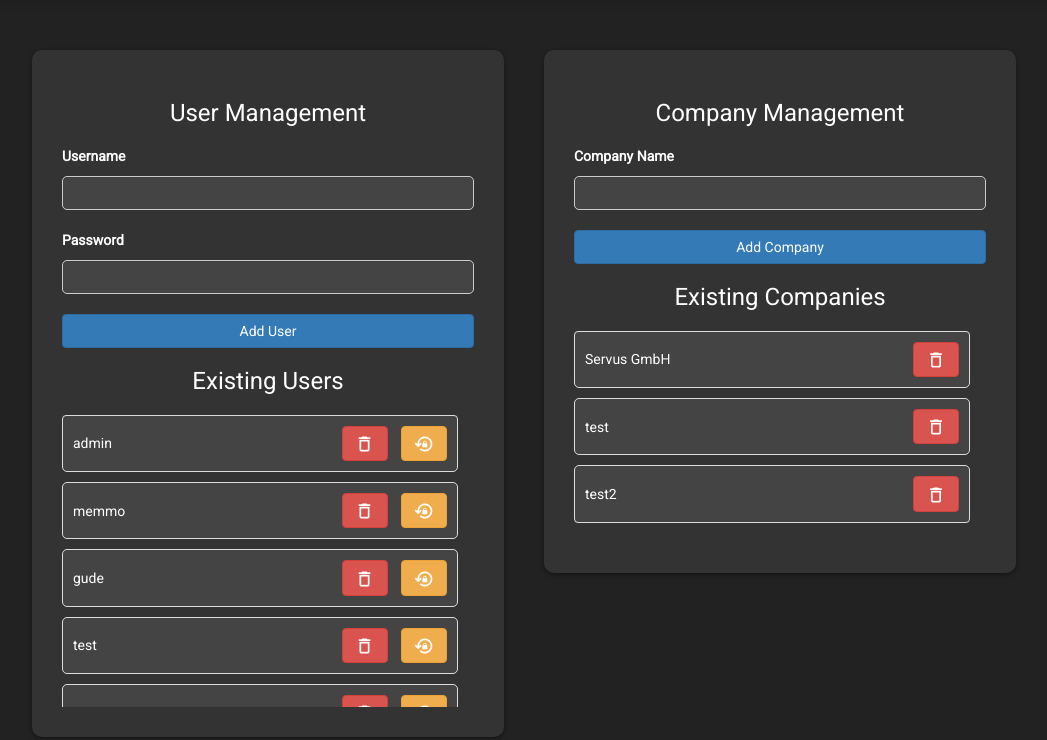
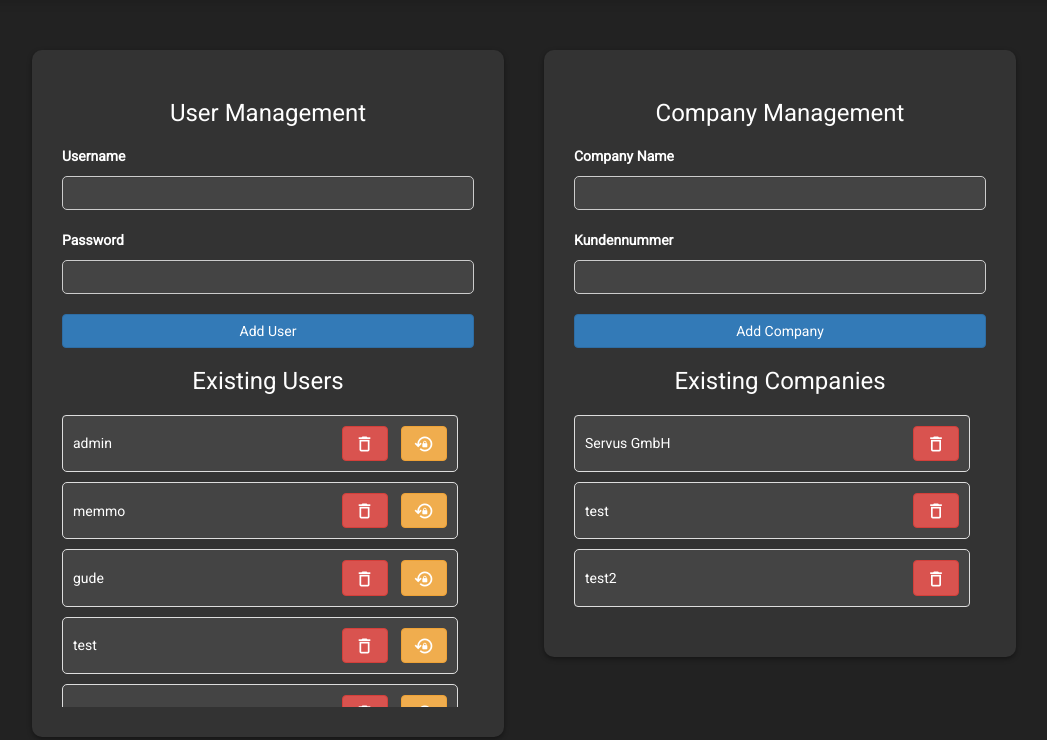
Before and after one commit to Migrim/OTP-Manager, a Flask app: page /admin/admin_settings in a window 1280 px wide. Shown: the part 52-792 px from the top of the page, without its empty margins (116-1163 px from the left). Run offline with Flask 3, Linux system fonts and the light colour scheme; a user stored in the database is signed in; data comes from the database, SQL or seed files in the repository; both versions use the stored data as it was after the commit; some libraries are stand-ins or nearby versions.

Commit message:
Added Company number and fixed the company filter

```diff
--- a/admin_routes.py
+++ b/admin_routes.py
@@ -29,6 +29,7 @@ class UserForm(FlaskForm):
 
 class CompanyForm(FlaskForm):
     name = StringField('Company Name', validators=[DataRequired()])
+    kundennummer = StringField('Kundennummer', validators=[DataRequired()])  # Add this line
     submit_company = SubmitField('Add Company')
 
 def get_all_users():
@@ -79,12 +80,13 @@ def admin_settings():
 
     if company_form.validate_on_submit() and company_form.submit_company.data:
         company_name = company_form.name.data
+        kundennummer = company_form.kundennummer.data
         try:
             with sqlite3.connect("otp.db") as db:
                 cursor = db.cursor()
-                cursor.execute("INSERT INTO companies (name) VALUES (?)", (company_name,))
+                cursor.execute("INSERT INTO companies (name, kundennummer) VALUES (?, ?)", (company_name, kundennummer))
                 db.commit()
-            flash(f"New company {company_name} added.")
+            flash(f"New company {company_name} with Kundennummer {kundennummer} added.")
         except sqlite3.Error as e:
             flash('Failed to add new company.')
             logging.error(f"Error inserting new company: {e}")
@@ -122,18 +124,17 @@ def add_company():
         return redirect(url_for('admin.admin_settings'))
 
     new_company_name = request.form.get('name')
-
+    new_kundennummer = request.form.get('kundennummer')
     try:
         with sqlite3.connect("otp.db") as db:
             cursor = db.cursor()
-            cursor.execute("INSERT INTO companies (name) VALUES (?)", (new_company_name,))
+            cursor.execute("INSERT INTO companies (name, kundennummer) VALUES (?, ?)", (new_company_name, new_kundennummer))  # Modified Line
             db.commit()
-        flash(f'New company "{new_company_name}" added by user "{current_user.username}".')
-        logger.info(f"Company '{new_company_name}' created by '{current_user.username}'.")
+        flash(f'New company "{new_company_name}" with Kundennummer "{new_kundennummer}" added.')
+        logger.info(f"Company '{new_company_name}' with Kundennummer '{new_kundennummer}' created by '{current_user.username}'.")  # Modified Line
     except sqlite3.Error as e:
         flash('Failed to add new company.')
         logger.error(f"Error inserting new company: {e}")
-
     return redirect(url_for('admin.admin_settings'))
 
 @admin_bp.route('/rename_company/<int:company_id>', methods=['GET', 'POST'])
--- a/app.py
+++ b/app.py
@@ -93,7 +93,8 @@ def init_db():
         cursor.execute("""
             CREATE TABLE IF NOT EXISTS companies (
                 id INTEGER PRIMARY KEY,
-                name TEXT NOT NULL UNIQUE
+                name TEXT NOT NULL UNIQUE,
+                kundennummer TEXT
             )
         """)
         cursor.execute("""
@@ -184,8 +185,9 @@ class UserForm(FlaskForm):
     submit = SubmitField('Add User')
 
 class CompanyForm(FlaskForm):
-    name = StringField('Company Name', validators=[InputRequired(), Length(min=4, max=25)])
-    submit = SubmitField('Add Company')
+    name = StringField('Company Name', validators=[DataRequired()])
+    kundennummer = StringField('Kundennummer', validators=[DataRequired()])
+    submit_company = SubmitField('Add Company')
 
 def get_current_user():
     return current_user
@@ -485,7 +487,7 @@ def get_otp_v2(name):
 @login_required
 def home():
     form = OTPForm()
-    otp_secrets = load_from_db()
+    otp_secrets = session.get('filtered_secrets', load_from_db())
     otp_codes = []
     items_per_page = 9
 
--- a/templates/admin_settings.html
+++ b/templates/admin_settings.html
@@ -100,6 +100,10 @@
                 <label class="form-label">{{ company_form.name.label }}</label>
                 {{ company_form.name(class="form-control") }}
             </div>
+            <div class="form-group">
+                <label class="form-label">{{ company_form.kundennummer.label }}</label>
+                {{ company_form.kundennummer(class="form-control") }}
+            </div>
             <div class="form-submit">
                 {{ company_form.submit_company(class="btn btn-primary btn-block form-submit", value="Add Company") }}
             </div>
```
Also changed, not shown: search.py (+18 -8 lines), templates/home.html (+12 -1 lines), otp.db, 1 other file.
